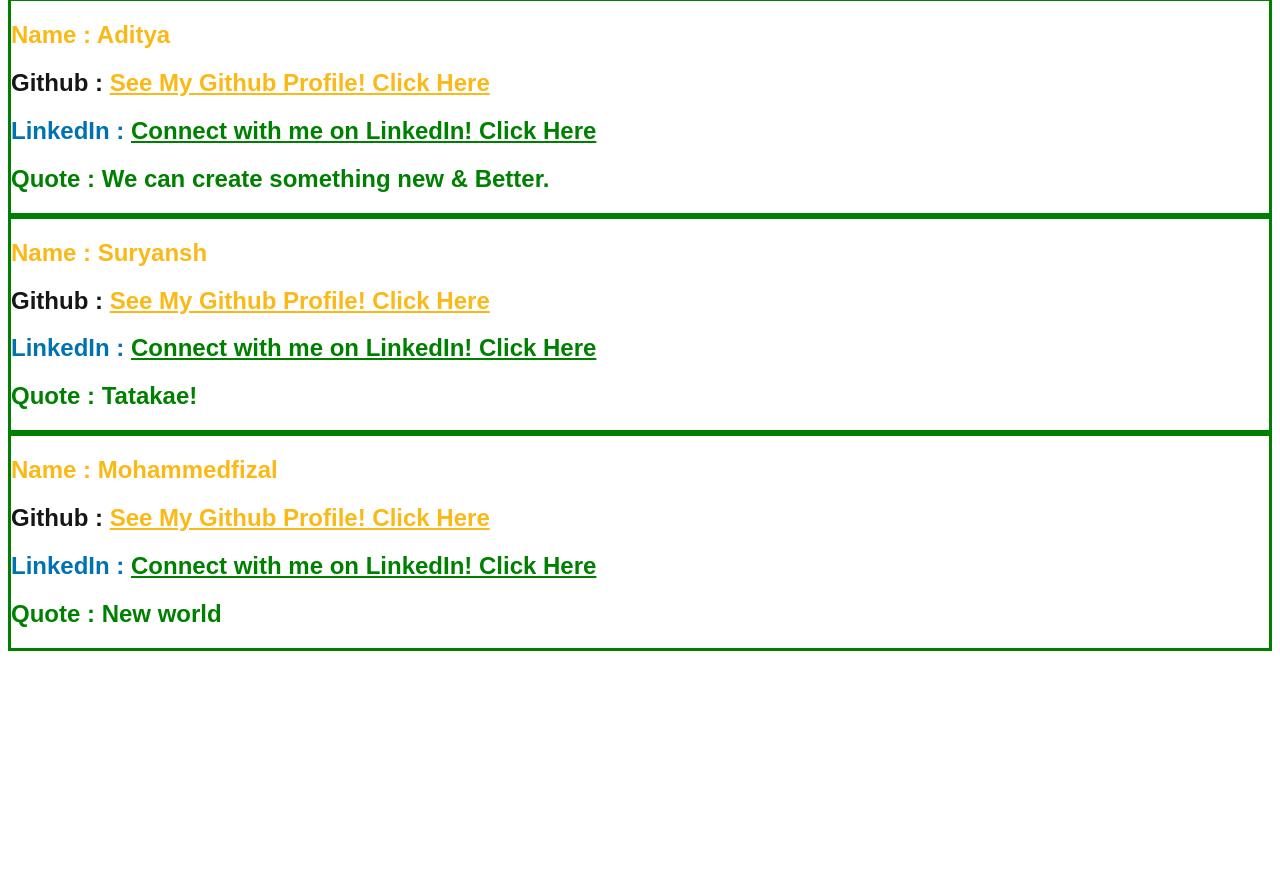
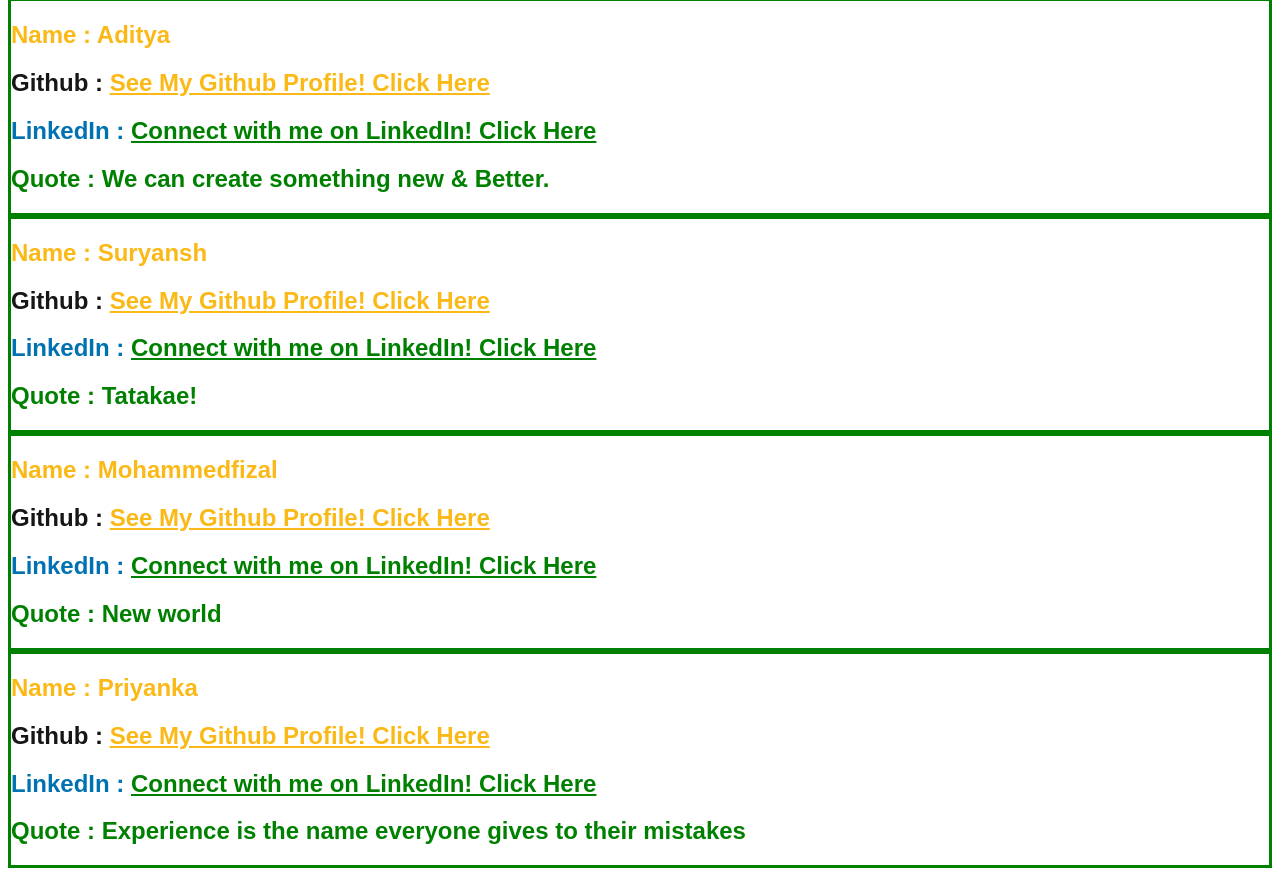
Before and after one commit to usernamehacktoberfest/my_awesome_intro, a plain HTML site: page index.html in a window 1280 px wide. Shown: the part 3630-4506 px from the top of the page. Before the commit the page ends 4289 px from the top, so only its background shows below. Drawn offline with Linux system fonts and the light colour scheme.

Commit message:
Updated index.html
Added a new div

```diff
--- a/index.html
+++ b/index.html
@@ -136,5 +136,11 @@
         <h2 style="color: green;">Quote    : New world</h2>
     </div>
 
+    <div style="border: solid; color:green">
+        <h2 style="color: #FBB917;">Name   : Priyanka </h2>
+        <h2 style="color: #171515;">Github : <a style="color: #FBB917;" href="https://github.com/priyankaaa532002">See My Github Profile! Click Here</a></h2>
+        <h2 style="color: #0072b1;">LinkedIn : <a style="color: green;" href="https://www.linkedin.com/in/priyanka-chowdhury-532002/">Connect with me on LinkedIn! Click Here</a></h2>
+        <h2 style="color: green;">Quote    : Experience is the name everyone gives to their mistakes</h2>
+    </div>
 </body>
 </html>
```
